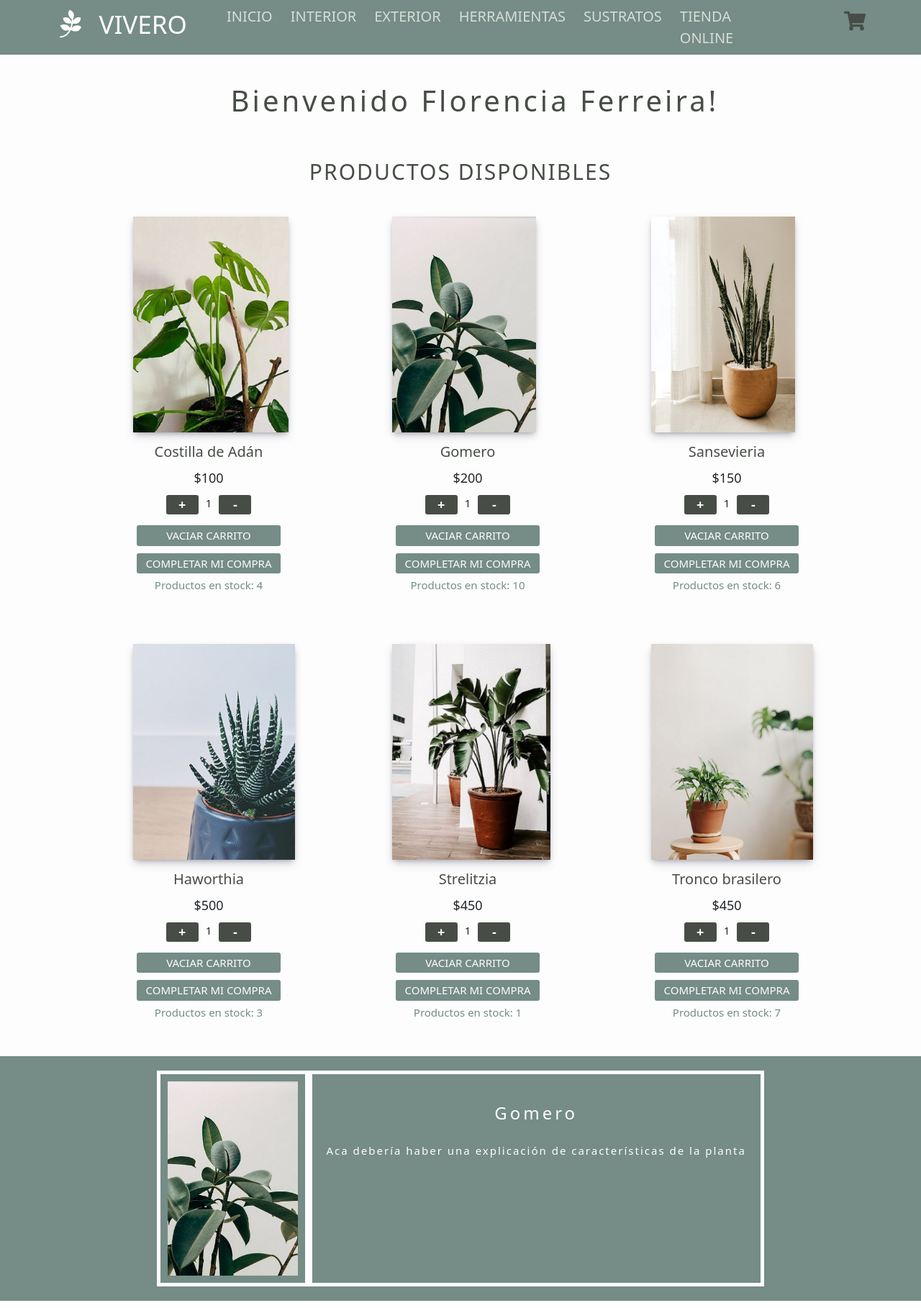
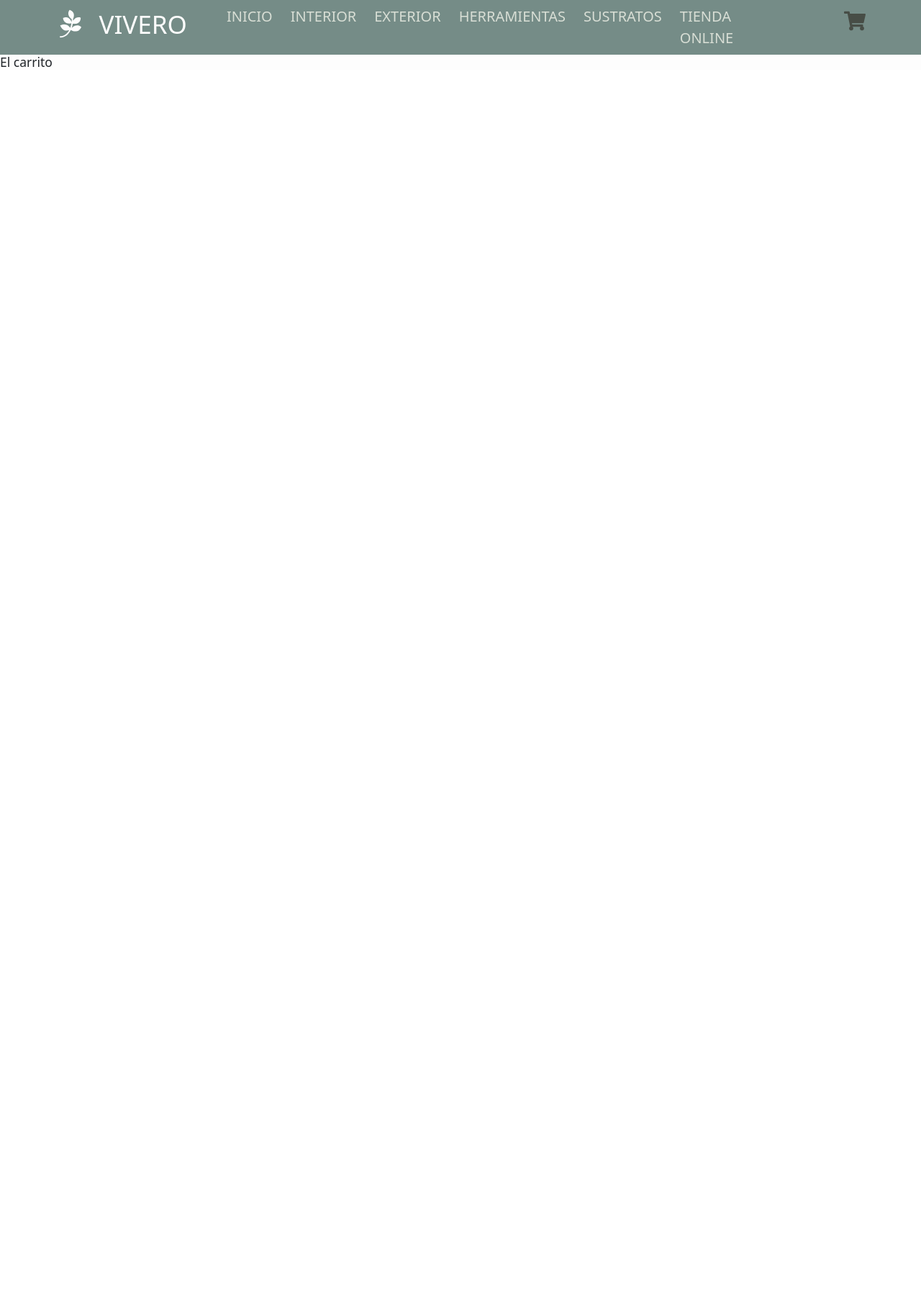
Before and after one commit to mariaflorenciaferreira/my-app, a React (Create React App) app: page / in a window 1280 px wide. Shown: the whole page at 72% size. After the commit the page ends 800 px from the top, so only its background shows below. Built offline with nearby package versions, Linux system fonts and the light colour scheme.

Commit message:
carga de links y routes

```diff
--- a/src/components/Main.js
+++ b/src/components/Main.js
@@ -1,7 +1,6 @@
 import {Route,Routes} from "react-router-dom"
 import ItemListContainer from "./ItemListContainer"
 import ItemDetailContainer from "./ItemDetailContainer"
-
 import Cart from "../pages/Cart"
 
 function Main(){
@@ -9,14 +8,11 @@ function Main(){
         <main className="mainContainer">
 
             <Routes>
-                {/* <Route path="/" element={}/> */}
+                <Route path="/" element={<Cart/>}/>
                 <Route path="/cart" element={<Cart/>}/>
-                {/* <Route path="/categoria/:ambiente" element={}/> */}
+                <Route path="/categoria/:ambiente" element={<ItemListContainer nombre="Florencia" apellido="Ferreira"/>}/>
                 <Route path="/item/:key" element={<ItemDetailContainer/>}/>
-
             </Routes>
-            <ItemListContainer  nombre="Florencia" apellido="Ferreira"/>
-            <ItemDetailContainer />
         </main>
     )
 }
```
